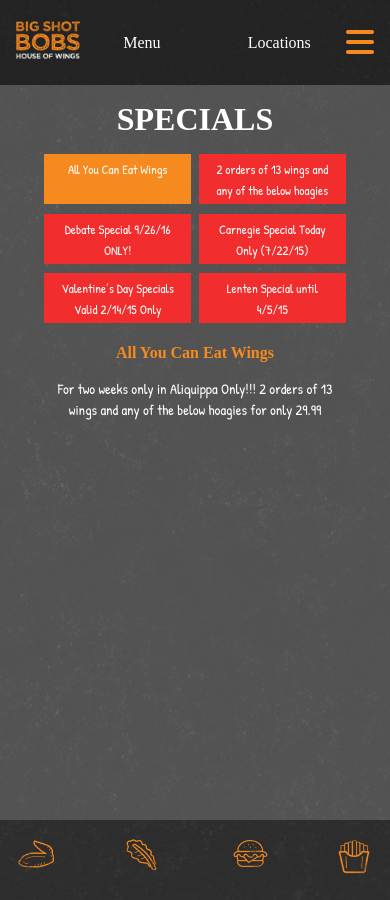
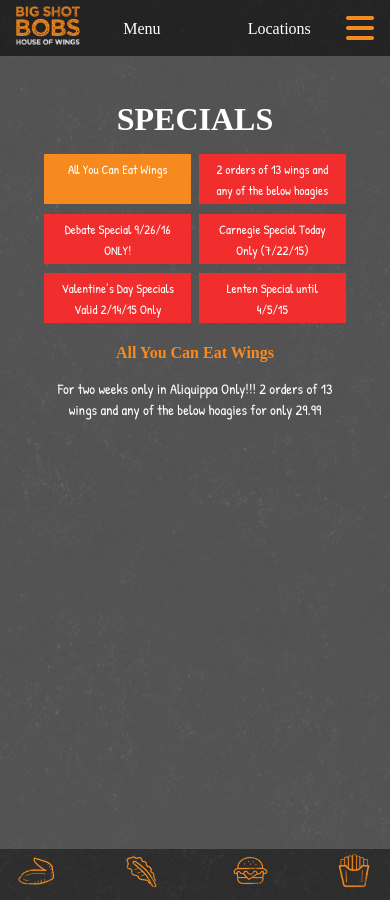
Before and after one commit to pizzapgh/test_bsb, a Jekyll site: the page built from index.html, in a window 390 px wide. Built offline with Jekyll 4.4.1, drawn with Linux system fonts in a browser that asks for light colours; nearby versions of some CDN libraries; some web fonts are replaced.

Commit message:
add padding to mobile bars

```diff
--- a/css/style.scss
+++ b/css/style.scss
@@ -28,7 +28,7 @@
 
 .top-bar{
   background: url("{{ site.baseurl }}/assets/top-bar.png");
-  padding: 1rem;
+  padding: 0.1rem 1rem;
   position: fixed;
   left: 0;
   right: 0;
@@ -148,7 +148,7 @@
   background: url("{{ site.baseurl }}/assets/bottom-bar.png");
   position: absolute;
   bottom: 0;
-  padding: 1rem;
+  padding: 0.1rem 1rem;
   position: fixed;
   left: 0;
   right: 0;
@@ -159,6 +159,7 @@
   margin: auto;
   flex: 1;
   justify-content: space-between;
+  align-items: center;
 }
 .menu-navigation img{
   width: 40px;
```
